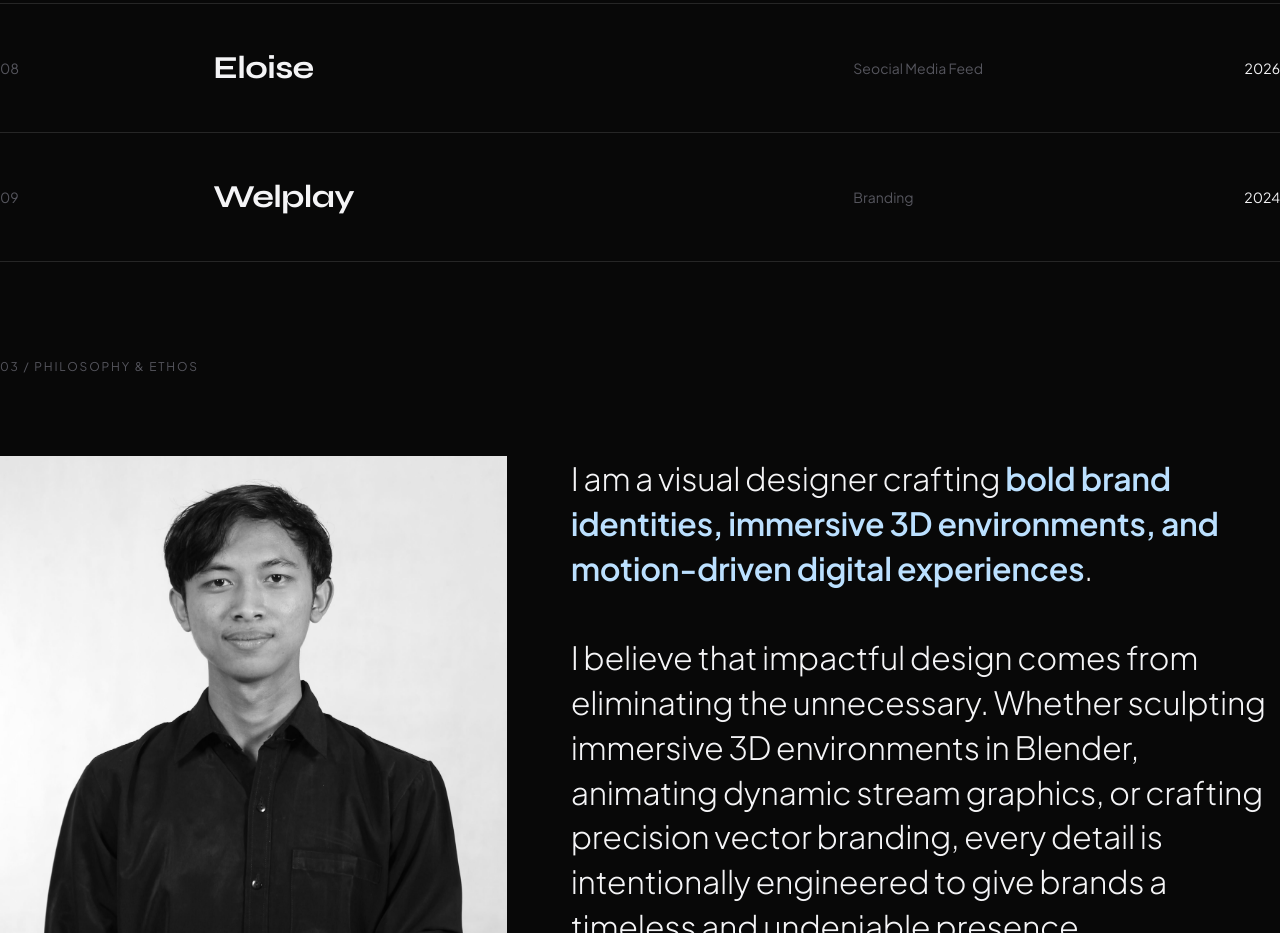
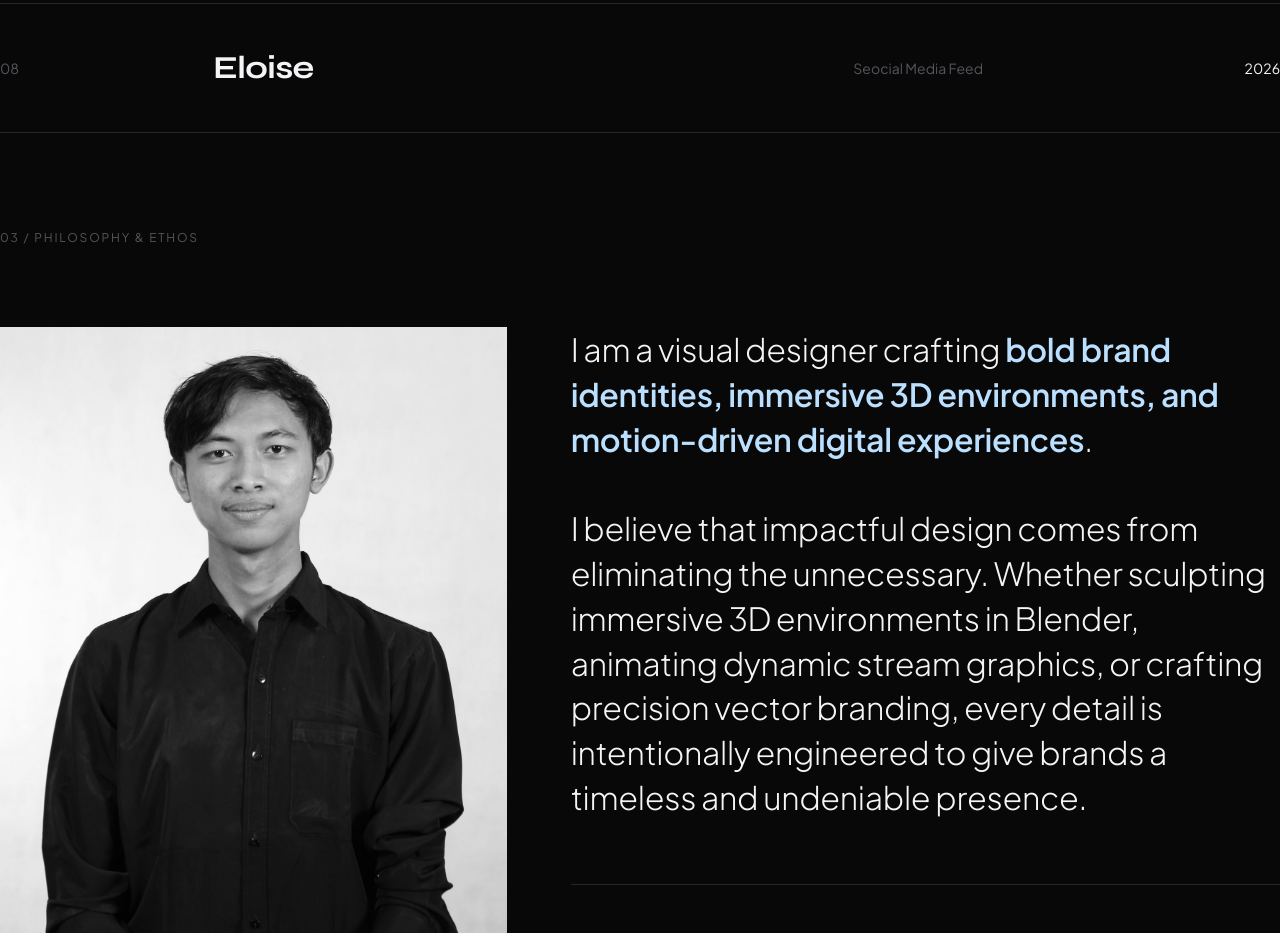
Before and after one commit to afirasm/Portfolio_Fi, a plain HTML site: page index.html in a window 1280 px wide. Shown: the part 3100-4033 px from the top of the page. Drawn offline with Linux system fonts and the light colour scheme.

Commit message:
Add files via upload

```diff
--- a/index.html
+++ b/index.html
@@ -913,12 +913,6 @@
           <span class="work-role">Seocial Media Feed</span>
           <span class="work-year">2026</span>
         </a>
-        <a href="#contact" class="work-item interactive" data-img="IMAGE/Welplay.png" alt="Welplay">
-          <span class="work-num">09</span>
-          <span class="work-title">Welplay</span>
-          <span class="work-role">Branding</span>
-          <span class="work-year">2024</span>
-        </a>
       </div>
 
     <!-- About Section -->
```
